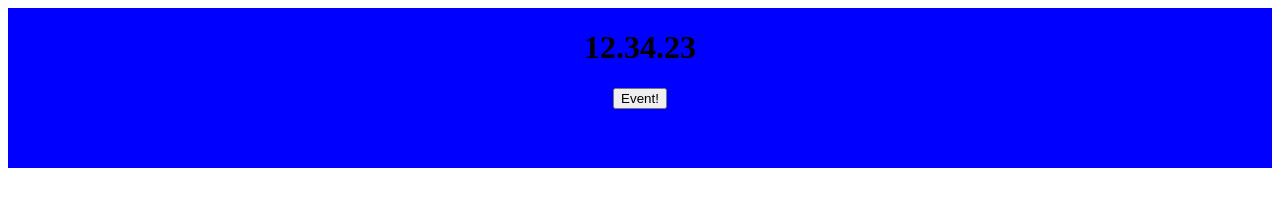
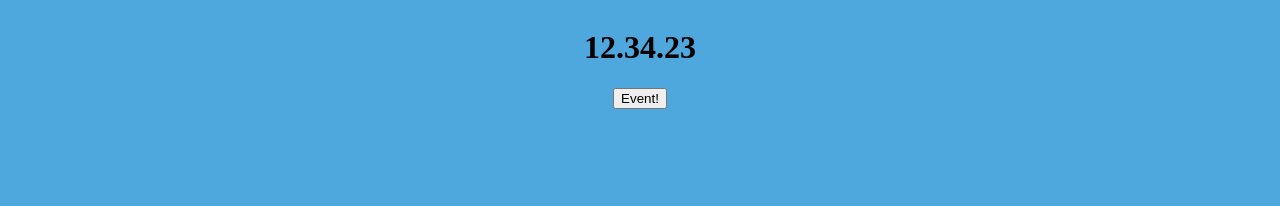
Before and after one commit to juhatakanen/timergithub, a plain HTML site: page index.html in a window 1280 px wide. Drawn offline with Linux system fonts and the light colour scheme.

Commit message:
pientä siivousta ym

```diff
--- a/index.html
+++ b/index.html
@@ -15,9 +15,7 @@
             <button id="button">Event!
             </button>
         </div>
-        <div class="timer">
-            <h1 id="timer-text"></h1>
-        </div>
+
         <div class="lists">
             <div class="vasen">
                 <ul id="ul"></ul>
--- a/styles.css
+++ b/styles.css
@@ -1,10 +1,19 @@
-i {
-  color: red;
-  font-size: 30px;
+body {
+  background-color: #4ea8de;
 }
 
+ul {
+}
+
+li {
+}
+.vasen,
+.oikea {
+  display: flex;
+  justify-content: center;
+  align-items: center;
+}
 .main {
-  background-color: blue;
 }
 .clock {
   display: flex;
@@ -16,10 +25,6 @@ i {
   justify-content: center;
 }
 
-.timer {
-  display: flex;
-  justify-content: center;
-}
 .lists {
   display: flex;
   justify-content: center;
```
